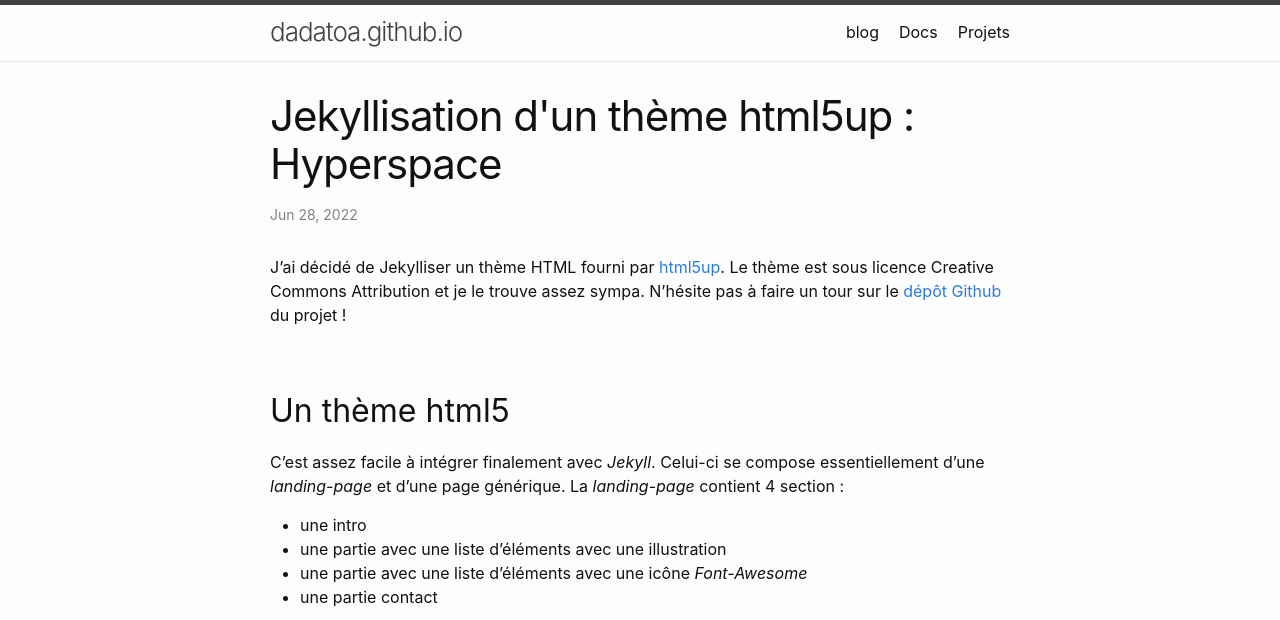
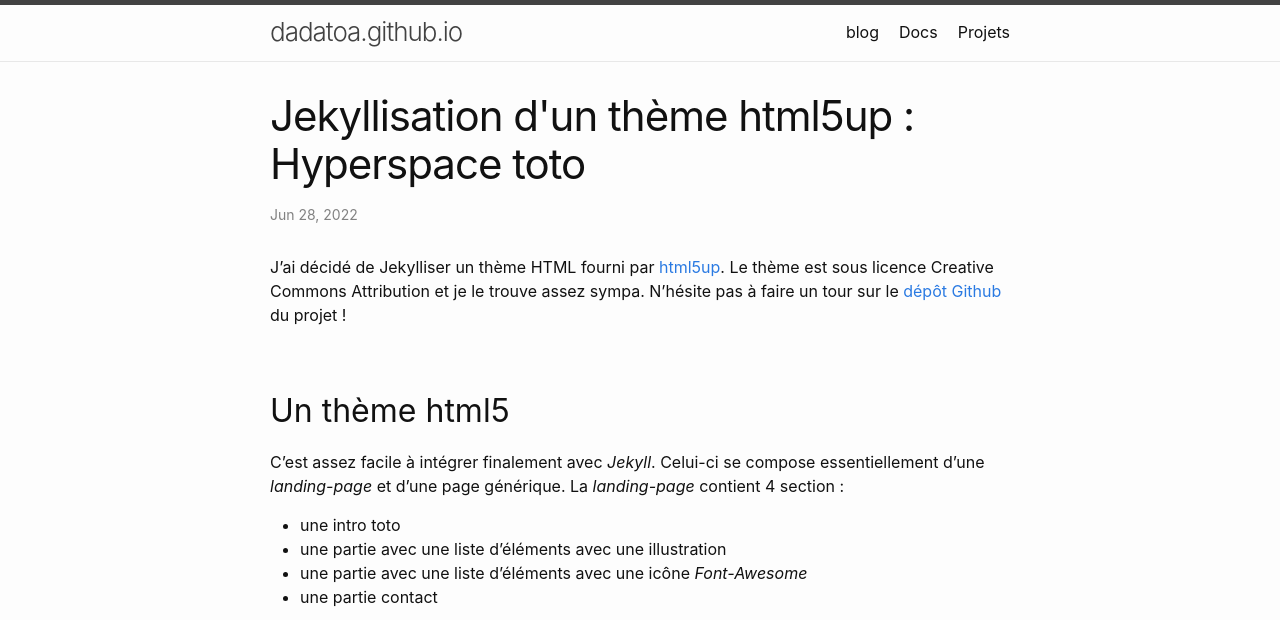
Before and after one commit to dadatoa/dadatoa.github.io, a Jekyll site: the page built from _posts/2022-06-28-jekyllisation-dun-thème-html5up-hyperspace.md, in a window 1280 px wide. Shown: the top 620 px of the page. Built offline with Jekyll 4.4.1, drawn with Linux system fonts in a browser that asks for light colours.

```diff
--- a/_posts/2022-06-28-jekyllisation-dun-thème-html5up-hyperspace.md
+++ b/_posts/2022-06-28-jekyllisation-dun-thème-html5up-hyperspace.md
@@ -1,5 +1,5 @@
 ---
-title: "Jekyllisation d'un thème html5up : Hyperspace"
+title: "Jekyllisation d'un thème html5up : Hyperspace toto"
 section: docs
 categories:
 tags:
@@ -12,7 +12,7 @@ J'ai décidé de Jekylliser un thème HTML fourni par [html5up](https://html5up.
 
 C'est assez facile à intégrer finalement avec *Jekyll*. Celui-ci se compose essentiellement d'une *landing-page* et d'une page générique. La *landing-page* contient 4 section :
 
-* une intro
+* une intro toto
 * une partie avec une liste d'éléments avec une illustration
 * une partie avec une liste d'éléments avec une icône *Font-Awesome*
 * une partie contact
```
Also changed, not shown: .nova/Clips.json (added), .nova/Configuration.json (added), .nova/Tasks/deploy.json (added), .nova/Tasks/develop.json (added), .nova/Tasks/jekyll.json (added).
